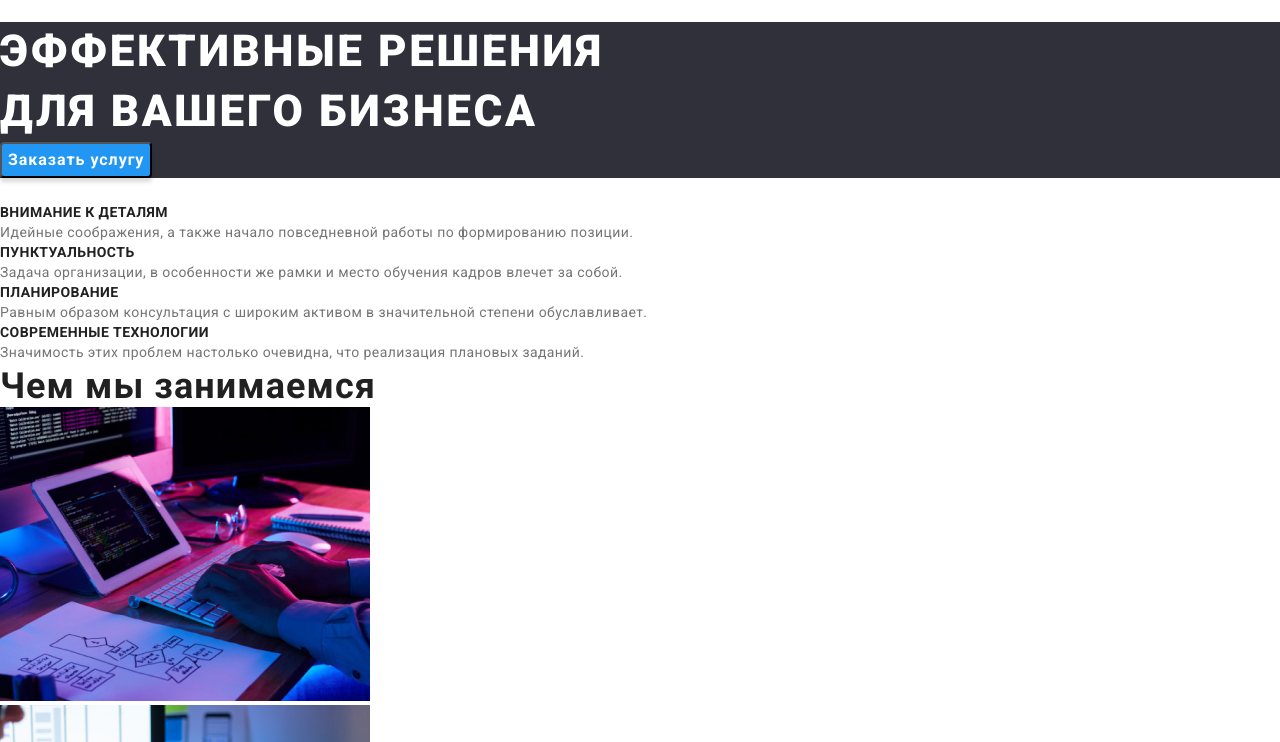
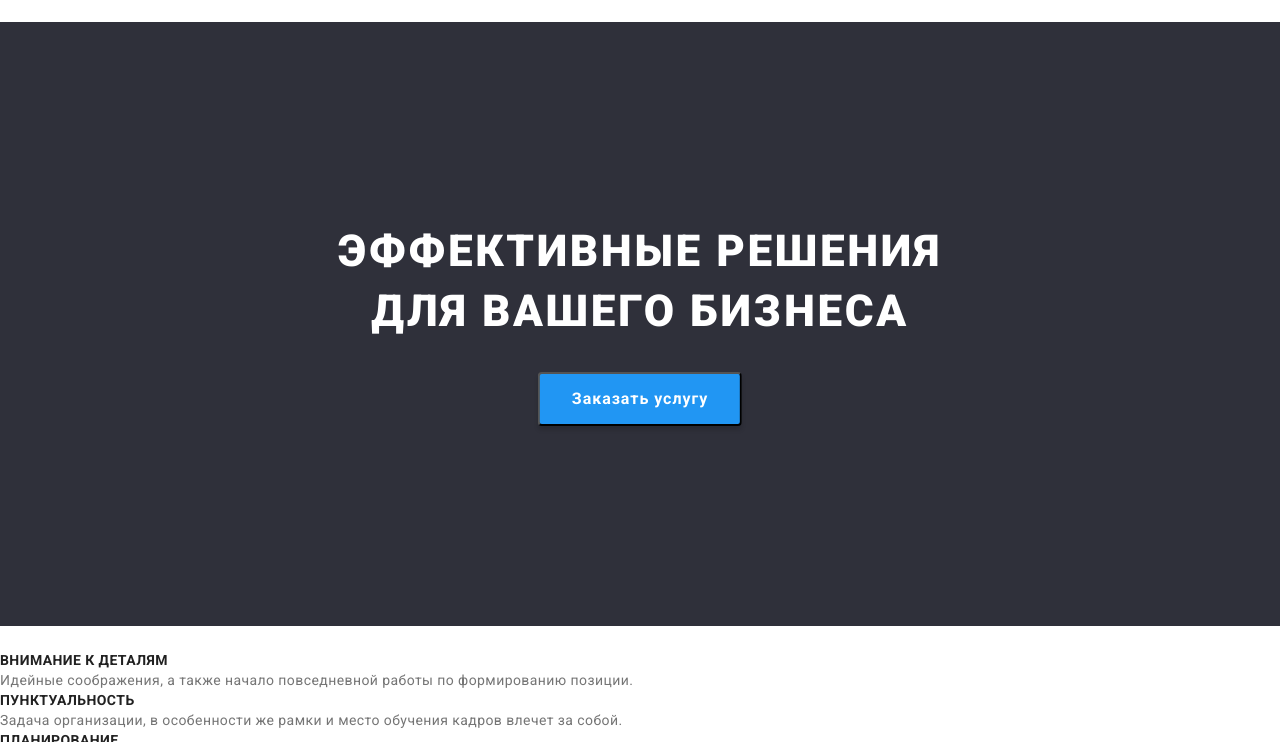
Before and after one commit to VasylHrytsyshyn/goit-markup-hw-03-v, a plain HTML site: page index.html in a window 1280 px wide. Shown: the part 58-800 px from the top of the page. Drawn offline with nearby package versions, Linux system fonts and the light colour scheme.

Commit message:
блок герой сделан

```diff
--- a/css/style.css
+++ b/css/style.css
@@ -109,16 +109,30 @@ nav li:not(:first-child) {
 	background: var(--secondary-bg-color);
 	color: var(--hero-text-color);
 }
-.block-hero > h1 {
+
+.block-hero > .container {
+	padding-top: 200px;
+	padding-bottom: 200px;
+}
+
+.block-hero  h1 {
+	text-align: center;
 	text-decoration: none;
 	font-weight: 900;
 	font-size: 44px;
 	line-height: 1.36;
 	letter-spacing: 0.06em;
 	text-transform: uppercase;
+	margin-bottom: 30px;
 }
-.block-hero > button,
-.block-hero > button:hover {
+
+.block-hero button,
+.block-hero button:hover {
+	position: relative;
+	left: 50%;
+	transform: translate(-50%, 0);
+	padding: 10px 32px;
+
 	font-weight: 700;
 	font-size: 16px;
 	line-height: 1.87;
@@ -128,12 +142,14 @@ nav li:not(:first-child) {
 	box-shadow: 0px 4px 4px rgba(0, 0, 0, 0.15);
 	border-radius: 4px;
 }
+
 /* изменение фона при наведении на кнопку*/
-.block-hero > button {
+.block-hero button {
 	background: var(--hero-button-bg);
 }
-.block-hero > button:hover,
-.block-hero > button:focus {
+
+.block-hero button:hover,
+.block-hero button:focus {
 	background: var(--hero-button-bg-activ);
 }
 
--- a/index.html
+++ b/index.html
@@ -31,9 +31,11 @@
 	<main id="main">
 		<!--Блок герой-->
 		<section class="block-hero">
-			<h1>Эффективные решения<br> для вашего бизнеса</h1>
-			<!--<a href="">Заказать услугу</a> переделал на кнопку согласно описи в макете-->
-			<button>Заказать услугу</button>
+			<div class="container">
+				<h1>Эффективные решения<br>для вашего бизнеса</h1>
+				<!--<a href="">Заказать услугу</a> переделал на кнопку согласно описи в макете-->
+				<button>Заказать услугу</button>
+			</div>
 		</section>
 		<section class="our-features">
 			<h2>Особенности</h2>
```
